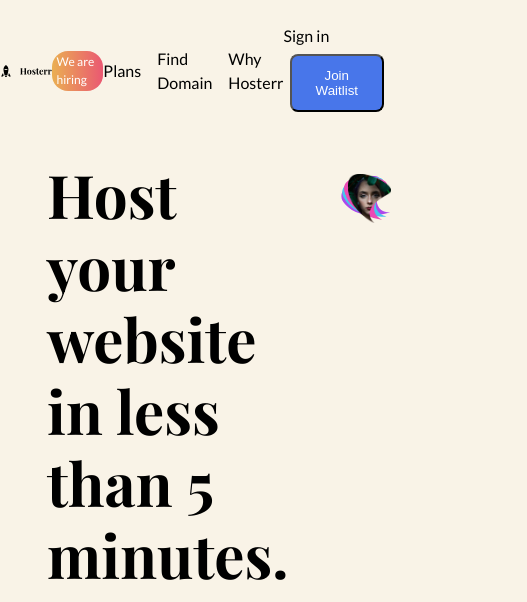
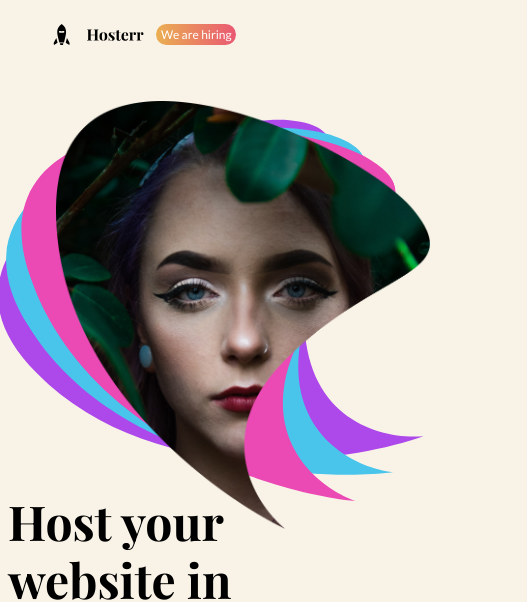
Before and after one commit to Rioba-Ian/Hosterr-Landing-Page, a plain HTML site: page index.html in a window 390 px wide. Shown: the top 602 px of the page, 527 px wide, since content can reach past the window. Drawn offline with nearby package versions, Linux system fonts and the light colour scheme.

Commit message:
"mobile 🤲"

```diff
--- a/app/scss/layout/_main.scss
+++ b/app/scss/layout/_main.scss
@@ -79,3 +79,41 @@ main {
         left: 3rem;
     }
 }
+
+// mobile design
+
+@media only screen and (max-width: 900px) {
+    body {
+
+        overflow-x: hidden;
+    }
+
+    main {
+        max-width: 1600px;
+        font-size: 16px;
+        // background-color: gold;
+        grid-template-columns: 1fr;
+        grid-template-rows: minmax(10rem, 25.5rem) 1fr;
+        grid-template-areas:
+            "content"
+            "images";
+
+    }
+
+    nav>ul {
+        display: none;
+    }
+
+    .cta-nav {
+        display: none;
+    }
+
+    .image__section {
+        grid-area: content;
+    }
+
+    .main__section {
+        grid-area: images;
+    }
+
+}
--- a/index.html
+++ b/index.html
@@ -31,6 +31,9 @@
             <div class="cta-nav">
                 <a href="#" target="_blank">Sign in</a>
                 <button>Join Waitlist</button>
+            </div>
+            <div class="nav-menu">
+
             </div>
         </nav>
 
```
Also changed, not shown: dist/style.css.
